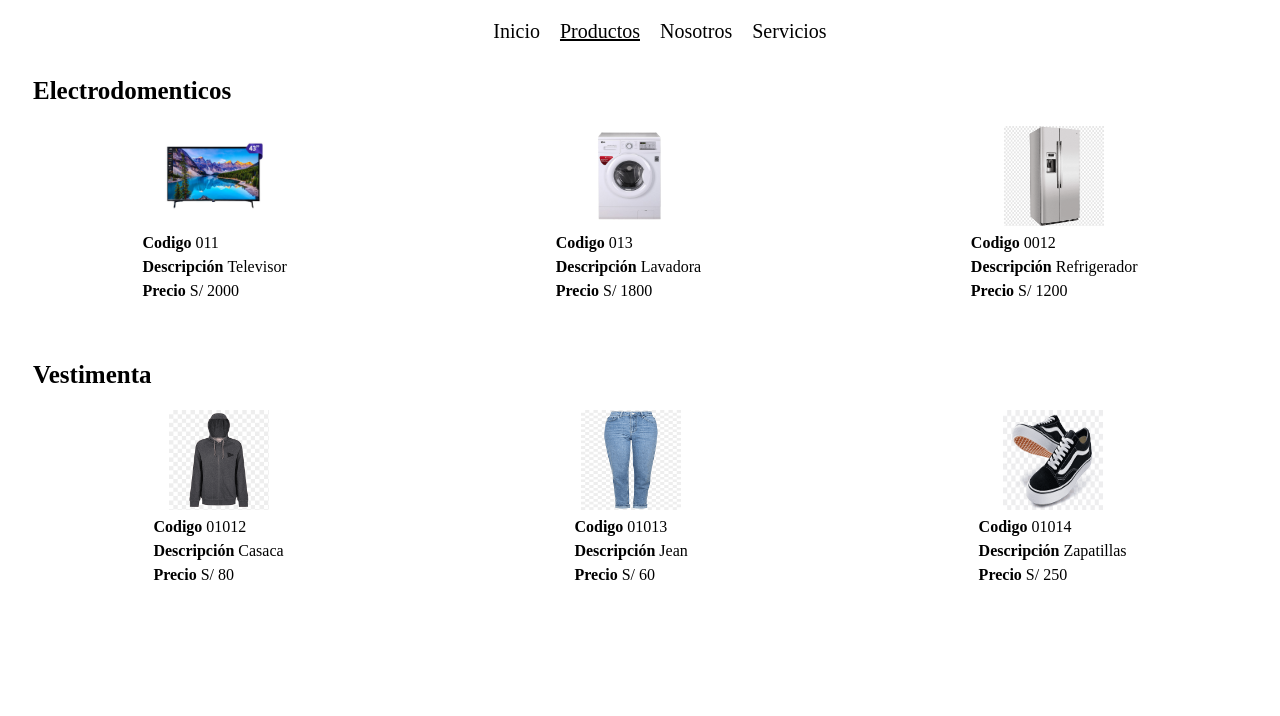
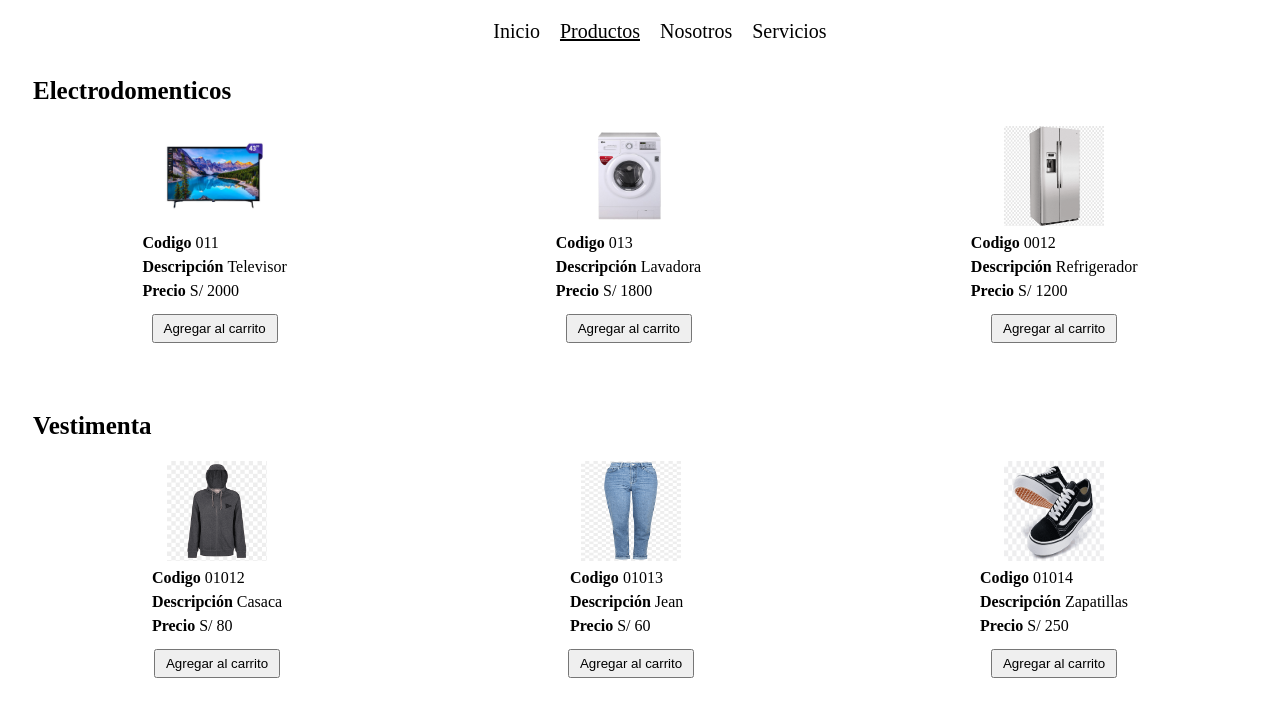
Before and after one commit to yanelalzn/yanelalzn, a plain HTML site: page index.html in a window 1280 px wide. Drawn offline with Linux system fonts and the light colour scheme.

Commit message:
agrege botones

```diff
--- a/index.html
+++ b/index.html
@@ -39,6 +39,11 @@
                     <th>Precio</th>
                     <td>S/ 2000</td>
                 </tr>
+                <tr style="display: flex; justify-content: center; margin: 10px 0;">
+                    <td>
+                        <button style="padding: 5px 10px;">Agregar al carrito</button>
+                    </td>
+                </tr>
             </tbody>
         </table>
         <table>
@@ -58,6 +63,11 @@
                     <th>Precio</th>
                     <td>S/ 1800</td>
                 </tr>
+                <tr style="display: flex; justify-content: center; margin: 10px 0;">
+                    <td>
+                        <button style="padding: 5px 10px;">Agregar al carrito</button>
+                    </td>
+                </tr>
             </tbody>
         </table>
         <table>
@@ -76,6 +86,11 @@
                 <tr>
                     <th>Precio</th>
                     <td>S/ 1200</td>
+                </tr>
+                <tr style="display: flex; justify-content: center; margin: 10px 0;">
+                    <td>
+                        <button style="padding: 5px 10px;">Agregar al carrito</button>
+                    </td>
                 </tr>
             </tbody>
         </table>
@@ -105,6 +120,11 @@
                     <th>Precio</th>
                     <td>S/ 80</td>
                 </tr>
+                <tr style="display: flex; justify-content: center; margin: 10px 0;">
+                    <td>
+                        <button style="padding: 5px 10px;">Agregar al carrito</button>
+                    </td>
+                </tr>
             </tbody>
         </table>
         <table>
@@ -123,6 +143,11 @@
                 <tr>
                     <th>Precio</th>
                     <td>S/ 60</td>
+                </tr>
+                <tr style="display: flex; justify-content: center; margin: 10px 0;">
+                    <td>
+                        <button style="padding: 5px 10px;">Agregar al carrito</button>
+                    </td>
                 </tr>
             </tbody>
         </table>
@@ -143,6 +168,11 @@
                     <th>Precio</th>
                     <td>S/ 250</td>
                 </tr>
+                <tr style="display: flex; justify-content: center; margin: 10px 0;">
+                    <td>
+                        <button style="padding: 5px 10px;">Agregar al carrito</button>
+                    </td>
+                </tr>
             </tbody>
         </table>
     </div>
```
